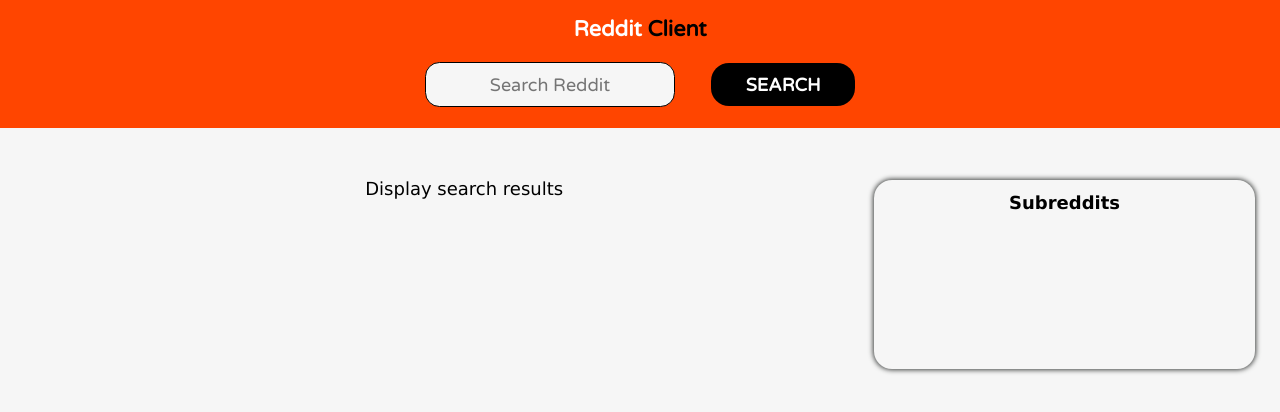
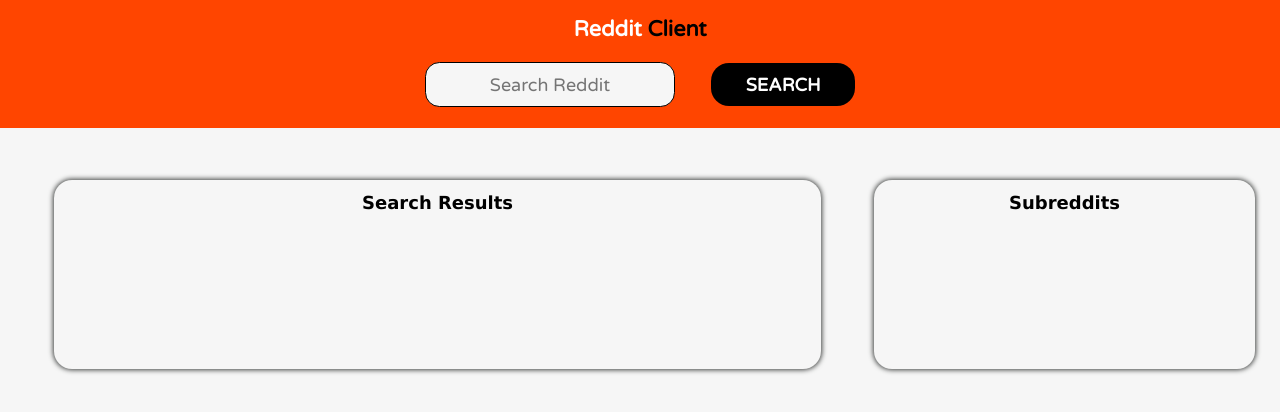
Before and after one commit to katie-ws/reddit-client, a React (Create React App) app: page / in a window 1280 px wide. Shown: the top 412 px of the page. Built offline with nearby package versions, Linux system fonts and the light colour scheme.

Commit message:
Styling for SearchResults

```diff
--- /dev/null
+++ b/src/Components/SearchResults/SearchResults.css
@@ -0,0 +1,18 @@
+.SearchResults {
+    overflow-y: scroll;
+    width: 90%;
+    height: 20vh;
+    max-height: 70vh;
+    padding: 0.8rem;
+    box-shadow: 0px 0px 5px 1px #3e403f;
+    border-radius: 1rem;
+}
+
+::-webkit-scrollbar {
+    width: 0px;
+    background: transparent;
+}
+
+.SearchResults h2 {
+    font-weight: 700;
+}
--- a/src/Components/SearchResults/SearchResults.js
+++ b/src/Components/SearchResults/SearchResults.js
@@ -1,9 +1,10 @@
 import React from 'react';
+import './SearchResults.css';
 
 export const SearchResults = () => {
     return (
-        <div>
-            <p>Display search results</p>
+        <div className="SearchResults">
+            <h2>Search Results</h2>
         </div>
     )
 };
```
